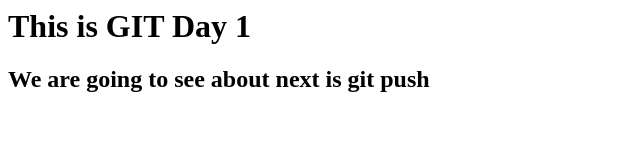
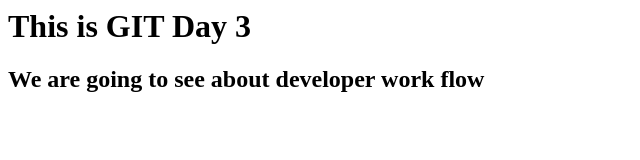
Before and after one commit to greensguna7/Rizen, a plain HTML site: page index.html in a window 1280 px wide. Shown: the whole page, without its empty margins (0-640 px from the left). Drawn offline with Linux system fonts and the light colour scheme.

Commit message:
New Code Updated

```diff
--- a/index.html
+++ b/index.html
@@ -1,5 +1,5 @@
 <html>
 <title> Welcome to DevOps Session </title>
-<h1> This is GIT Day 1 </h1>
-<h2> We are going to see about next is git push </h2>
+<h1> This is GIT Day 3 </h1>
+<h2> We are going to see about developer work flow </h2>
 </html>
```
